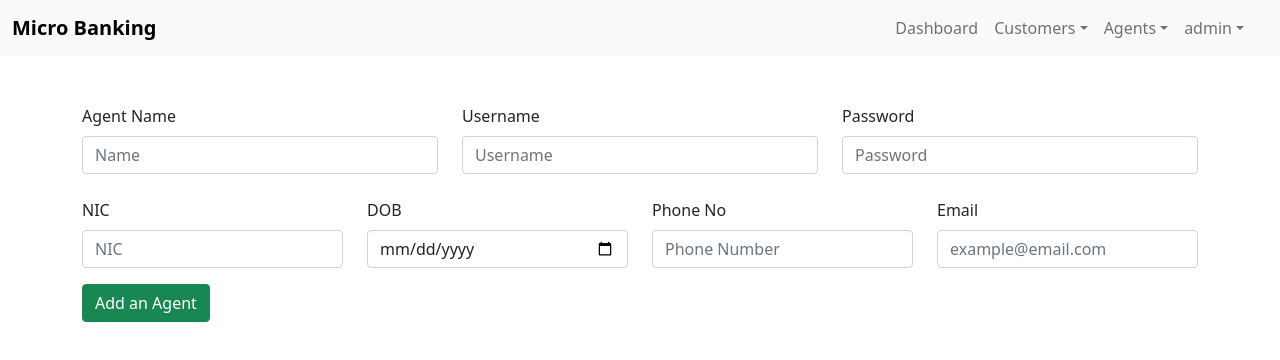
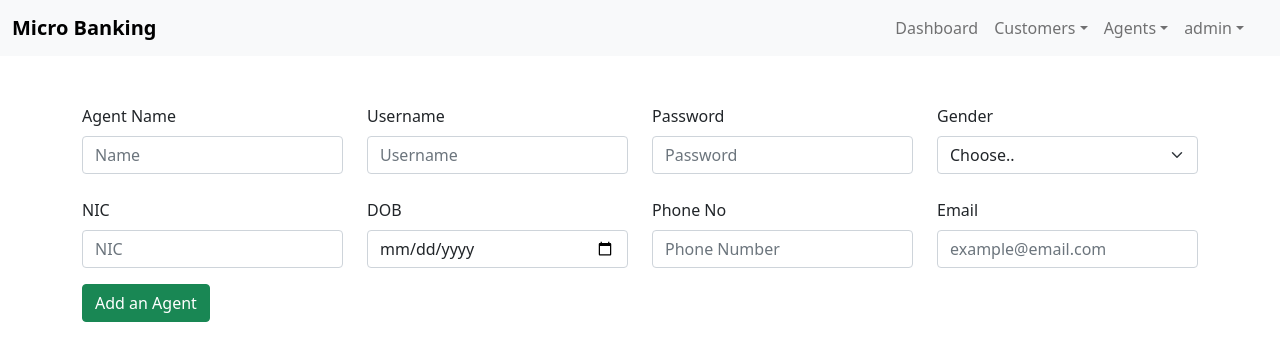
Before and after one commit to AKSHILMY/TheBankApp, a React (Create React App) app in the folder Web App/client/: page /agents/addAgent in a window 1280 px wide. Shown: the top 360 px of the page. Built offline with nearby package versions, Linux system fonts and the light colour scheme; no server answers.

Commit message:
addAgent updated

```diff
--- a/Web App/client/src/components/agents/AddAgent.js
+++ b/Web App/client/src/components/agents/AddAgent.js
@@ -18,6 +18,7 @@ class AddAgent extends Component {
         Phone_NO: "",
         Email: "",
         NIC: "",
+        Gender: "",
       },
     };
   }
@@ -30,7 +31,6 @@ class AddAgent extends Component {
     } else {
       event.preventDefault();
       this.props.addHandler(this.state.agent);
-      console.log(this.state.agent);
     }
     this.setState({ validated: true });
   };
@@ -49,7 +49,7 @@ class AddAgent extends Component {
           onSubmit={this.handleSubmit}
         >
           <Row className="mb-4">
-            <Form.Group as={Col} md="4" controlId="validationCustom01">
+            <Form.Group as={Col} md="3" controlId="validationCustom01">
               <Form.Label>Agent Name</Form.Label>
               <Form.Control
                 required
@@ -62,7 +62,7 @@ class AddAgent extends Component {
               />
               <Form.Control.Feedback>Looks good!</Form.Control.Feedback>
             </Form.Group>
-            <Form.Group as={Col} md="4" controlId="validationCustom02">
+            <Form.Group as={Col} md="3" controlId="validationCustom02">
               <Form.Label>Username</Form.Label>
               <Form.Control
                 required
@@ -75,7 +75,7 @@ class AddAgent extends Component {
               />
               <Form.Control.Feedback>Looks good!</Form.Control.Feedback>
             </Form.Group>
-            <Form.Group as={Col} md="4" controlId="validationCustomUsername">
+            <Form.Group as={Col} md="3" controlId="validationCustomUsername">
               <Form.Label>Password</Form.Label>
               <Form.Control
                 required
@@ -88,6 +88,25 @@ class AddAgent extends Component {
               />
               <Form.Control.Feedback type="invalid">
                 Please input a password
+              </Form.Control.Feedback>
+            </Form.Group>
+            <Form.Group as={Col} md="3" controlId="validationCustomGender">
+              <Form.Label>Gender</Form.Label>
+              <Form.Select
+                required
+                defaultValue={this.state.agent.Gender}
+                onChange={(e) => {
+                  this.handleChange({ Gender: e.target.value });
+                }}
+              >
+                <option disabled value="">
+                  Choose..
+                </option>
+                <option value="Male">Male</option>
+                <option value="Female">Female</option>
+              </Form.Select>
+              <Form.Control.Feedback type="invalid">
+                Please input the gender.
               </Form.Control.Feedback>
             </Form.Group>
           </Row>
--- a/Web App/client/src/components/dashboard/card.js
+++ b/Web App/client/src/components/dashboard/card.js
@@ -7,12 +7,15 @@ export default function Cards({ variant, header, count }) {
       bg={variant.toLowerCase()}
       key={variant}
       text={variant.toLowerCase() === "light" ? "dark" : "white"}
-      className="mb-2"
+      className="mb-2 dcard"
       style={{ textDecoration: "none" }}
     >
-      <Card.Header style={{ textDecoration: "none" }}>{header}</Card.Header>
+      <Card.Header style={{ textDecoration: "none" }} className="dcard">
+        {header}
+      </Card.Header>
       <Card.Body>
         <Card.Text
+          className="dcard"
           style={{ textDecoration: "none" }}
         >{`Total active ${header} : ${count}`}</Card.Text>
       </Card.Body>
--- a/Web App/client/src/index.css
+++ b/Web App/client/src/index.css
@@ -20,6 +20,9 @@ code {
 .title:hover {
   color: black;
 }
+.dcard:hover {
+  text-decoration: none;
+}
 
 Table thead {
   position: sticky;
```
Also changed, not shown: 2 other files (tests, documents, lock files or other folders).
